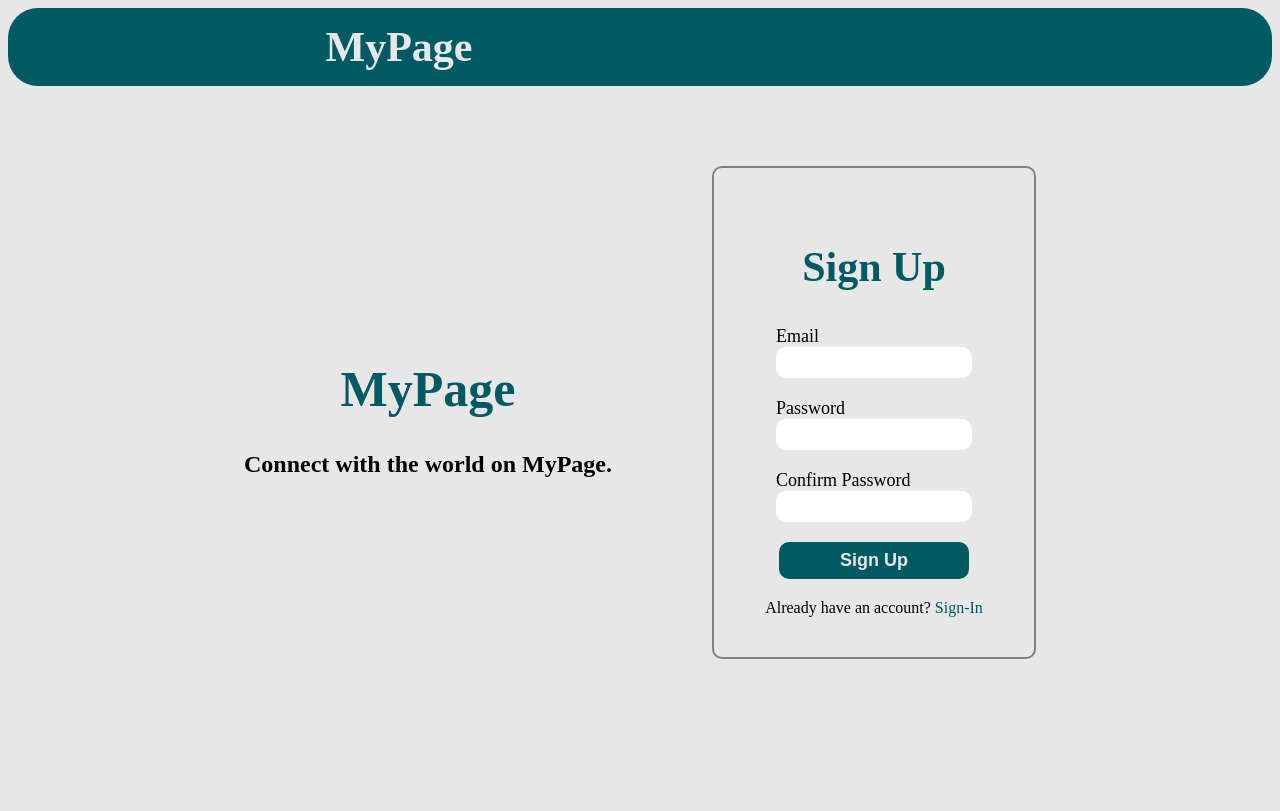
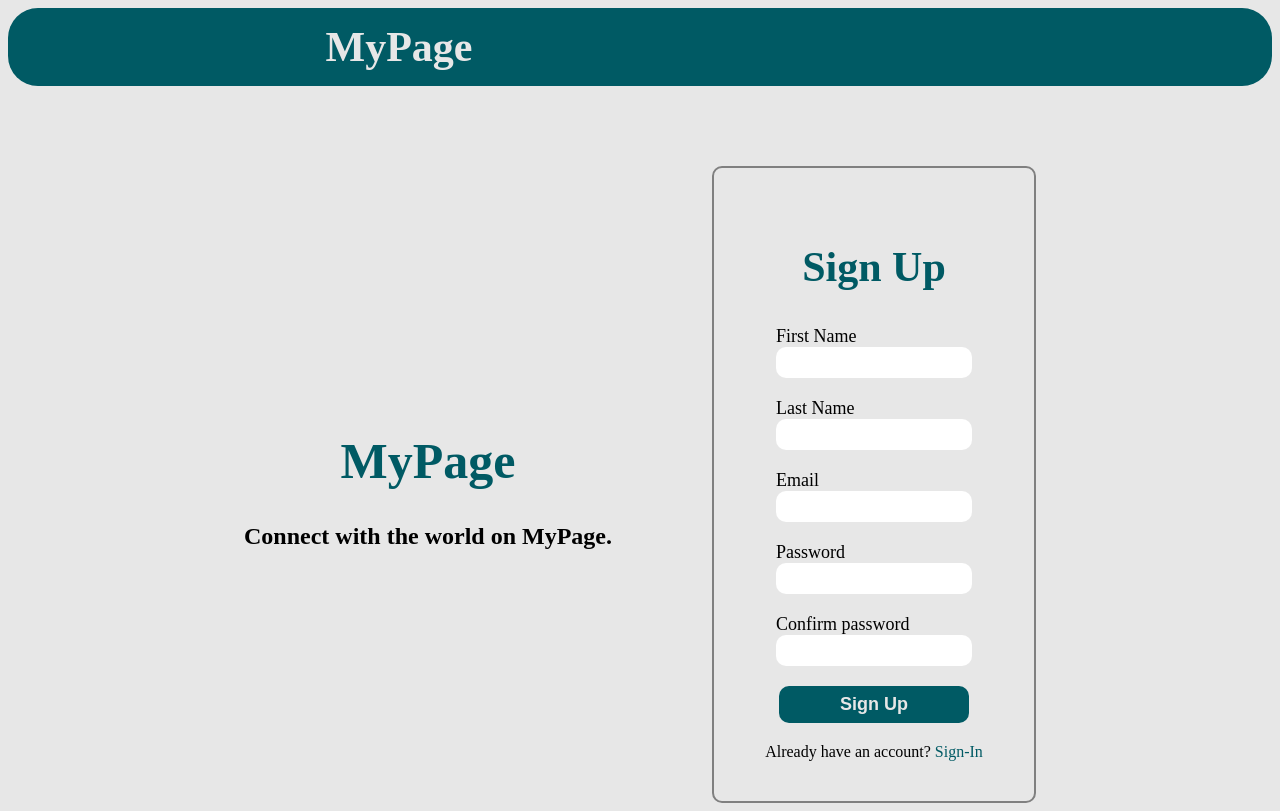
Before and after one commit to Lisa-Fink/mypage, a React (Create React App) app: page /signup in a window 1280 px wide. Built offline with nearby package versions, Linux system fonts and the light colour scheme; no server answers.

Commit message:
Updated label and input with a class name form-div

```diff
--- a/src/components/ForgotPassword.js
+++ b/src/components/ForgotPassword.js
@@ -38,9 +38,11 @@ const ForgotPassword = () => {
         {error && <div className="error">{error}</div>}
         {message && <div className="message">{message}</div>}
         <form onSubmit={handleSubmit} className="sign-up-form">
-          <div>
-            <label>Email</label>
-            <input type="email" required ref={emailRef}></input>
+          <div className="form-div">
+            <label>
+              Email
+              <input type="email" required ref={emailRef}></input>
+            </label>
           </div>
 
           <button disabled={loading} type="submit">
--- a/src/components/LogIn.js
+++ b/src/components/LogIn.js
@@ -40,14 +40,18 @@ const Login = () => {
         <h2>Log In</h2>
         {error && <div className="error">{error}</div>}
         <form onSubmit={handleSubmit} className="sign-up-form">
-          <div>
-            <label>Email</label>
-            <input type="email" required ref={emailRef}></input>
+          <div className="form-div">
+            <label>
+              Email
+              <input type="email" required ref={emailRef}></input>
+            </label>
           </div>
 
-          <div>
-            <label>Password</label>
-            <input type="password" required ref={passwordRef}></input>
+          <div className="form-div">
+            <label>
+              Password
+              <input type="password" required ref={passwordRef}></input>
+            </label>
           </div>
 
           <button disabled={loading} type="submit">
--- a/src/components/SignUp.js
+++ b/src/components/SignUp.js
@@ -8,6 +8,8 @@ const SignUp = () => {
   const emailRef = useRef();
   const passwordRef = useRef();
   const passwordConfRef = useRef();
+  const firstNameRef = useRef();
+  const lastNameRef = useRef();
 
   const { signup } = useAuth();
 
@@ -25,7 +27,12 @@ const SignUp = () => {
     try {
       error && setError('');
       setLoading(true);
-      await signup(emailRef.current.value, passwordRef.current.value);
+      await signup(
+        emailRef.current.value,
+        passwordRef.current.value,
+        firstNameRef.current.value,
+        lastNameRef.current.value
+      );
     } catch {
       setError('Failed to create an account');
     }
@@ -42,19 +49,34 @@ const SignUp = () => {
         <h2>Sign Up</h2>
         {error && <div className="error">{error}</div>}
         <form onSubmit={handleSubmit} className="sign-up-form">
-          <div>
-            <label>Email</label>
-            <input type="email" required ref={emailRef}></input>
+          <div className="form-div">
+            <label>
+              <div>First Name</div>
+              <input type="text" required ref={firstNameRef}></input>
+            </label>
+
+            <label>
+              <div>Last Name</div>
+              <input type="text" required ref={lastNameRef}></input>
+            </label>
+          </div>
+          <div className="form-div">
+            <label>
+              <div>Email</div>
+              <input type="email" required ref={emailRef}></input>
+            </label>
           </div>
 
-          <div>
-            <label>Password</label>
-            <input type="password" required ref={passwordRef}></input>
-          </div>
+          <div className="form-div">
+            <label>
+              <div>Password</div>
+              <input type="password" required ref={passwordRef}></input>
+            </label>
 
-          <div>
-            <label>Confirm Password</label>
-            <input type="password" required ref={passwordConfRef}></input>
+            <label>
+              <div>Confirm password</div>
+              <input type="password" required ref={passwordConfRef}></input>
+            </label>
           </div>
 
           <button disabled={loading} type="submit">
--- a/src/styles/signup.css
+++ b/src/styles/signup.css
@@ -56,7 +56,7 @@
     background-color: rgb(0, 50, 56);
 }
 
-.sign-up-form > div {
+.form-div > label {
     display: flex;
     flex-direction: column;
     align-items: flex-start;
```
